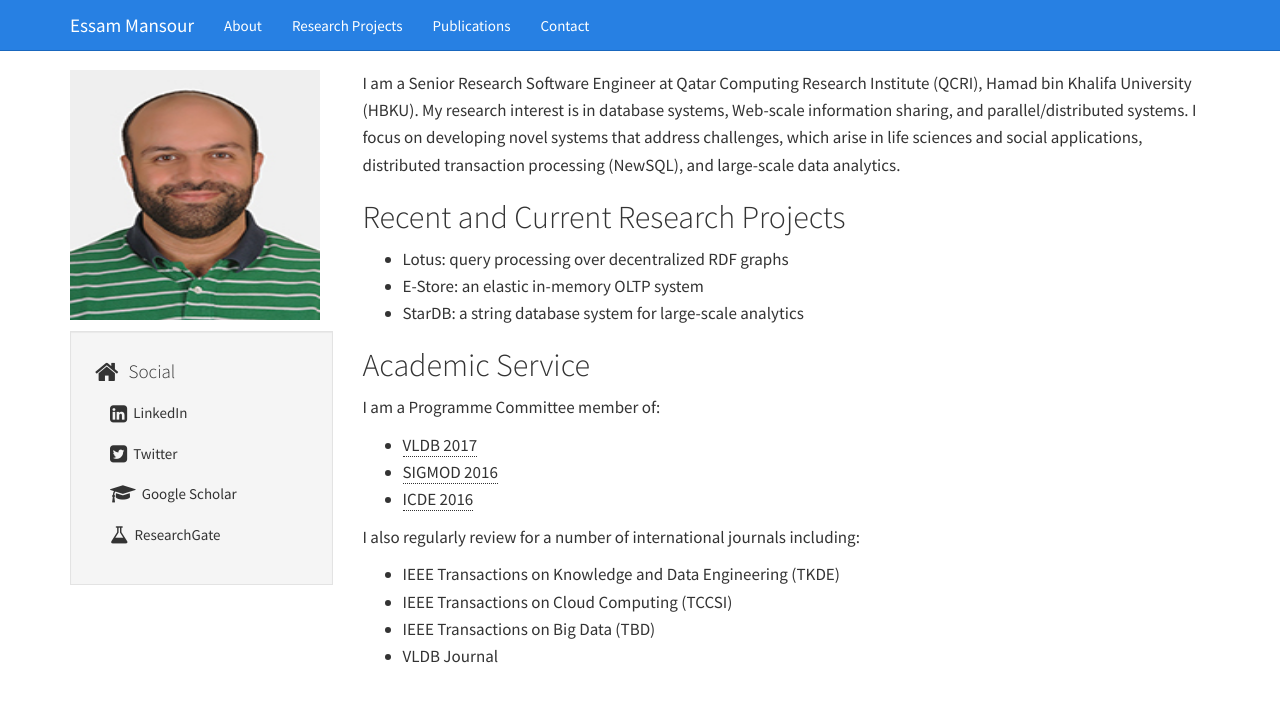
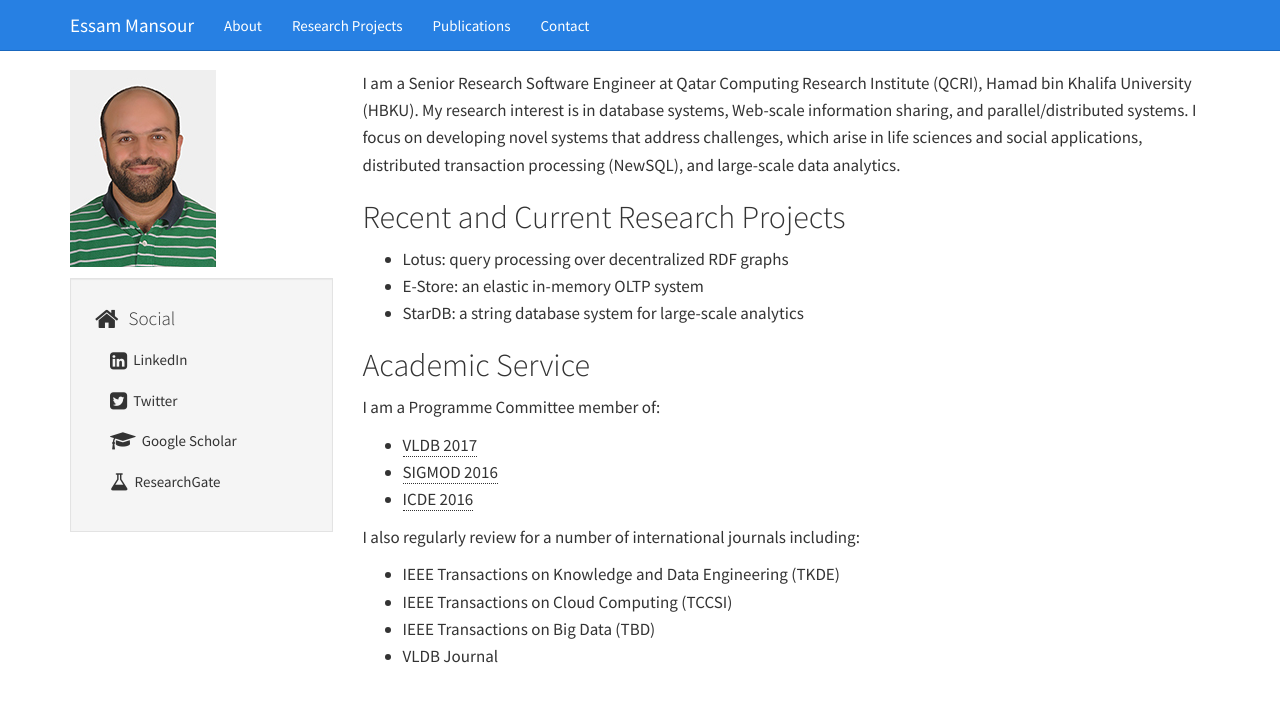
Before and after one commit to mansoure/mansoure.github.io, a Jekyll site: the page built from index.md, in a window 1280 px wide. Shown: the top 702 px of the page. Built offline with Jekyll 4.4.1, drawn with Linux system fonts in a browser that asks for light colours.

Commit message:
Update default.html

```diff
--- a/_layouts/default.html
+++ b/_layouts/default.html
@@ -56,7 +56,7 @@
 
 		<div class="col-sm-3" id="sidebar">
             <aside>
-				<img style="float: center;" alt="thumbnail of Essam" src="https://mansoure.github.io/images/essam2.jpg" height="250px" width="250px"  />
+				<img style="float: center;" alt="thumbnail of Essam" src="https://mansoure.github.io/images/essam2.jpg"   />
 				<p> </p>
 				<section class="well well-sm">
 					<ul class="list-group list-group-flush">
```
